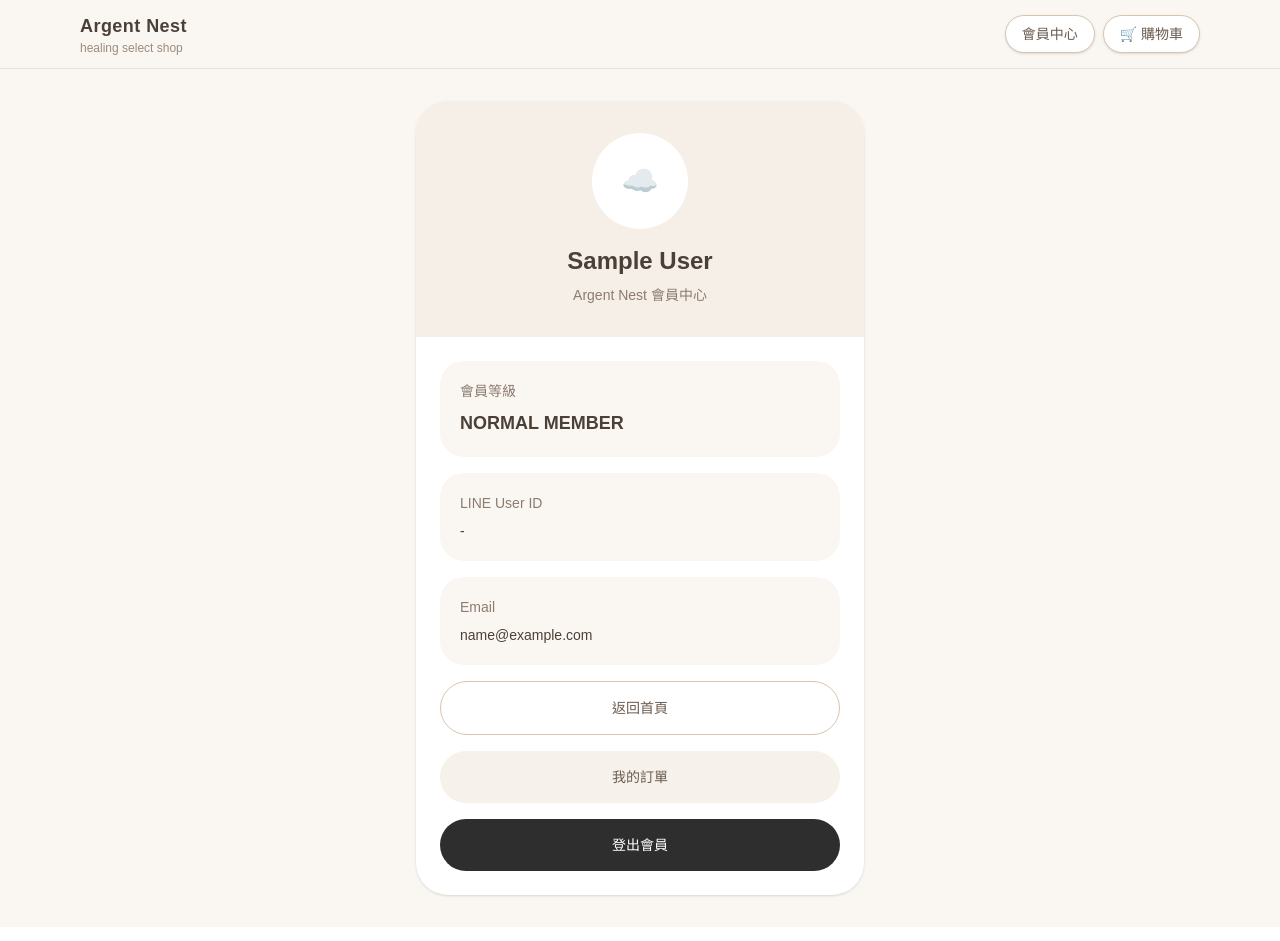
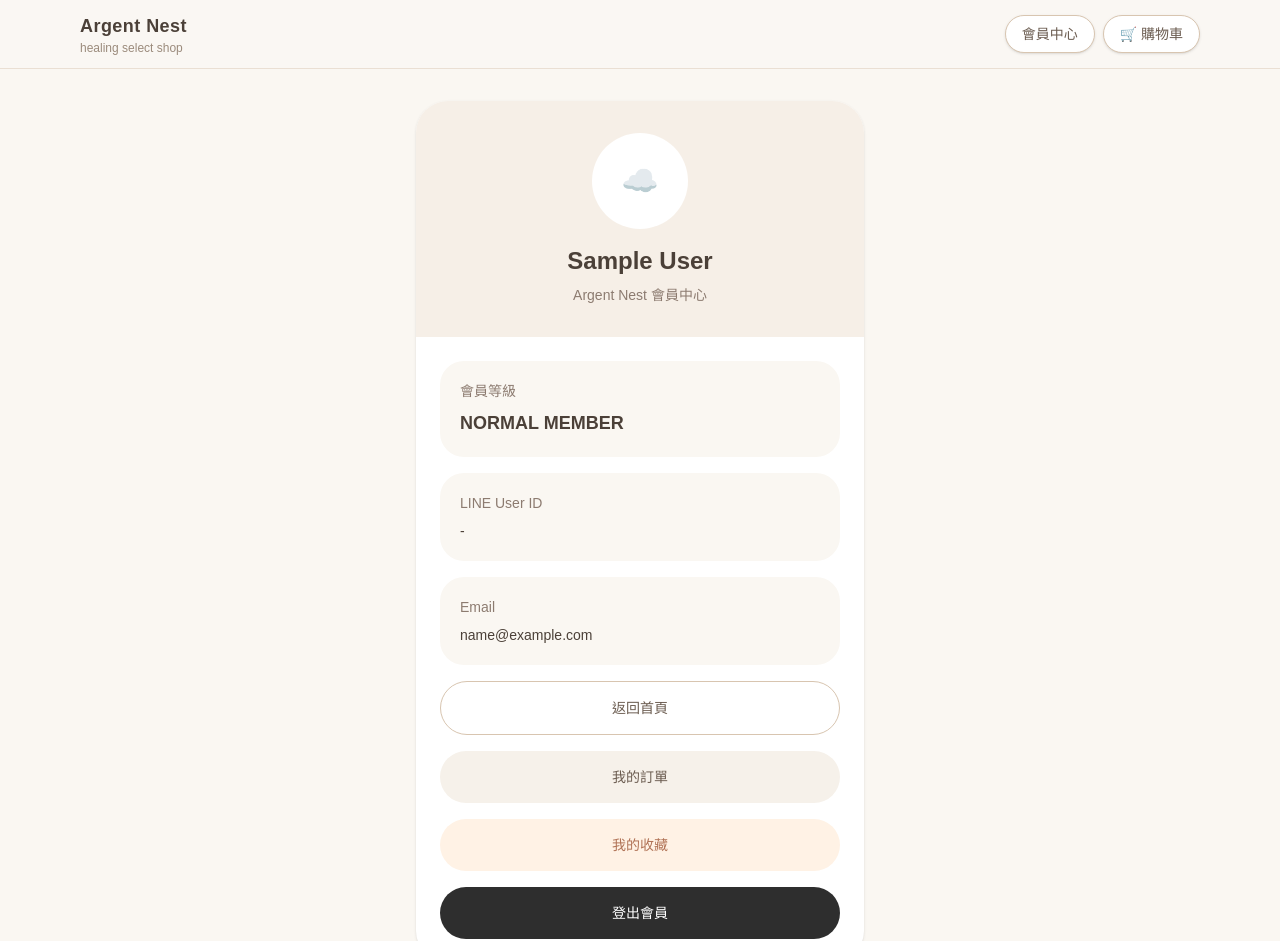
Before and after one commit to baby0965668563-coder/argent-nest, a Next.js app: page /member in a window 1280 px wide. Shown: the top 941 px of the page. Built offline with nearby package versions, Linux system fonts and the light colour scheme; sample sign-in values are in the browser's storage.

Commit message:
Update page.tsx

```diff
--- a/app/member/page.tsx
+++ b/app/member/page.tsx
@@ -18,19 +18,16 @@ export default function MemberPage() {
 
     try {
       const parsed = JSON.parse(savedUser);
-
       setUser(parsed);
     } catch {
       localStorage.removeItem("argent_user");
       router.push("/login");
     }
-  }, []);
+  }, [router]);
 
   function logout() {
     localStorage.removeItem("argent_user");
-
     alert("已登出 ☁️");
-
     router.push("/");
   }
 
@@ -42,15 +39,12 @@ export default function MemberPage() {
     );
   }
 
-  const isVip =
-    user?.is_vip === true ||
-    user?.level === "vip";
+  const isVip = user?.is_vip === true || user?.level === "vip";
 
   return (
     <main className="min-h-screen bg-[#faf7f2] px-4 py-8">
       <div className="mx-auto max-w-md">
         <div className="overflow-hidden rounded-[32px] bg-white shadow-sm">
-          {/* Header */}
           <div className="bg-[#f6efe7] px-6 py-8 text-center">
             {user.avatar_url ? (
               <img
@@ -73,12 +67,9 @@ export default function MemberPage() {
             </p>
           </div>
 
-          {/* Content */}
           <div className="space-y-4 p-6">
             <div className="rounded-3xl bg-[#faf7f2] p-5">
-              <p className="text-sm text-[#8c7b70]">
-                會員等級
-              </p>
+              <p className="text-sm text-[#8c7b70]">會員等級</p>
 
               <div className="mt-2 flex items-center justify-between">
                 <p className="text-lg font-semibold text-[#4b4038]">
@@ -94,9 +85,7 @@ export default function MemberPage() {
             </div>
 
             <div className="rounded-3xl bg-[#faf7f2] p-5">
-              <p className="text-sm text-[#8c7b70]">
-                LINE User ID
-              </p>
+              <p className="text-sm text-[#8c7b70]">LINE User ID</p>
 
               <p className="mt-2 break-all text-sm text-[#4b4038]">
                 {user.line_user_id || "-"}
@@ -105,9 +94,7 @@ export default function MemberPage() {
 
             {user.email && (
               <div className="rounded-3xl bg-[#faf7f2] p-5">
-                <p className="text-sm text-[#8c7b70]">
-                  Email
-                </p>
+                <p className="text-sm text-[#8c7b70]">Email</p>
 
                 <p className="mt-2 text-sm text-[#4b4038]">
                   {user.email}
@@ -133,6 +120,14 @@ export default function MemberPage() {
 
             <button
               type="button"
+              onClick={() => router.push("/wishlist")}
+              className="w-full rounded-full bg-[#fff2e5] py-4 text-sm font-medium text-[#b07255]"
+            >
+              我的收藏
+            </button>
+
+            <button
+              type="button"
               onClick={logout}
               className="w-full rounded-full bg-[#2e2e2e] py-4 text-sm font-medium text-white"
             >
```
